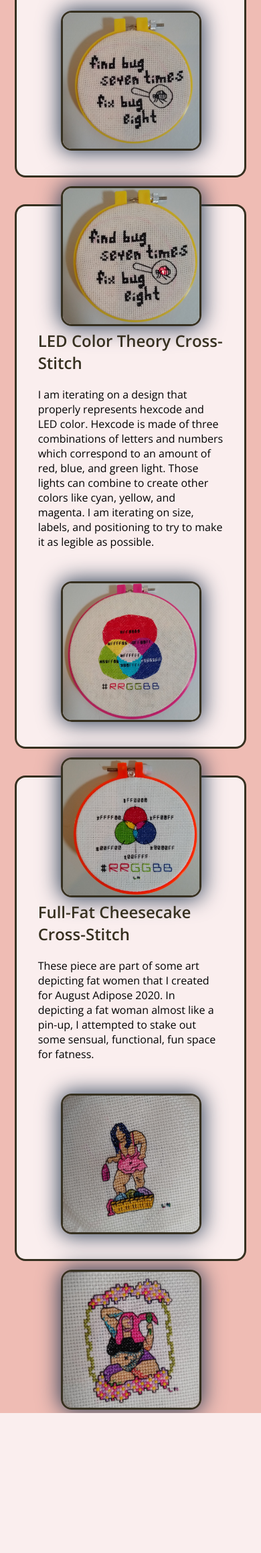
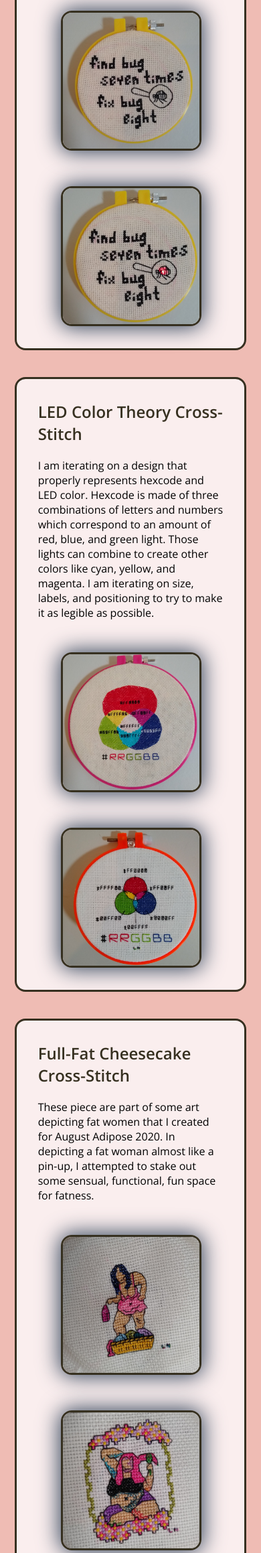
Before and after one commit to ln1draw/static-personal-site, a PHP site: page / in a window 390 px wide. Shown: the part 2481-4800 px from the top of the page at 67% size. Before the commit the page ends 4591 px from the top, so only its background shows below. Run offline with PHP 8.4, Linux system fonts and the light colour scheme.

Commit message:
fixes mobile rows

```diff
--- a/index.css
+++ b/index.css
@@ -85,6 +85,10 @@ a:hover {
 }
 
 @media only screen and (max-width: 768px) {
+  main {
+    min-height: 5350px;
+  }
+
   header {
     margin-top: 75px;
     margin-bottom: 56px;
@@ -99,4 +103,8 @@ a:hover {
     padding: 32px;
     max-width: 74%;
   }
+
+  .row {
+    min-height: 520px;
+  }
 }
```
